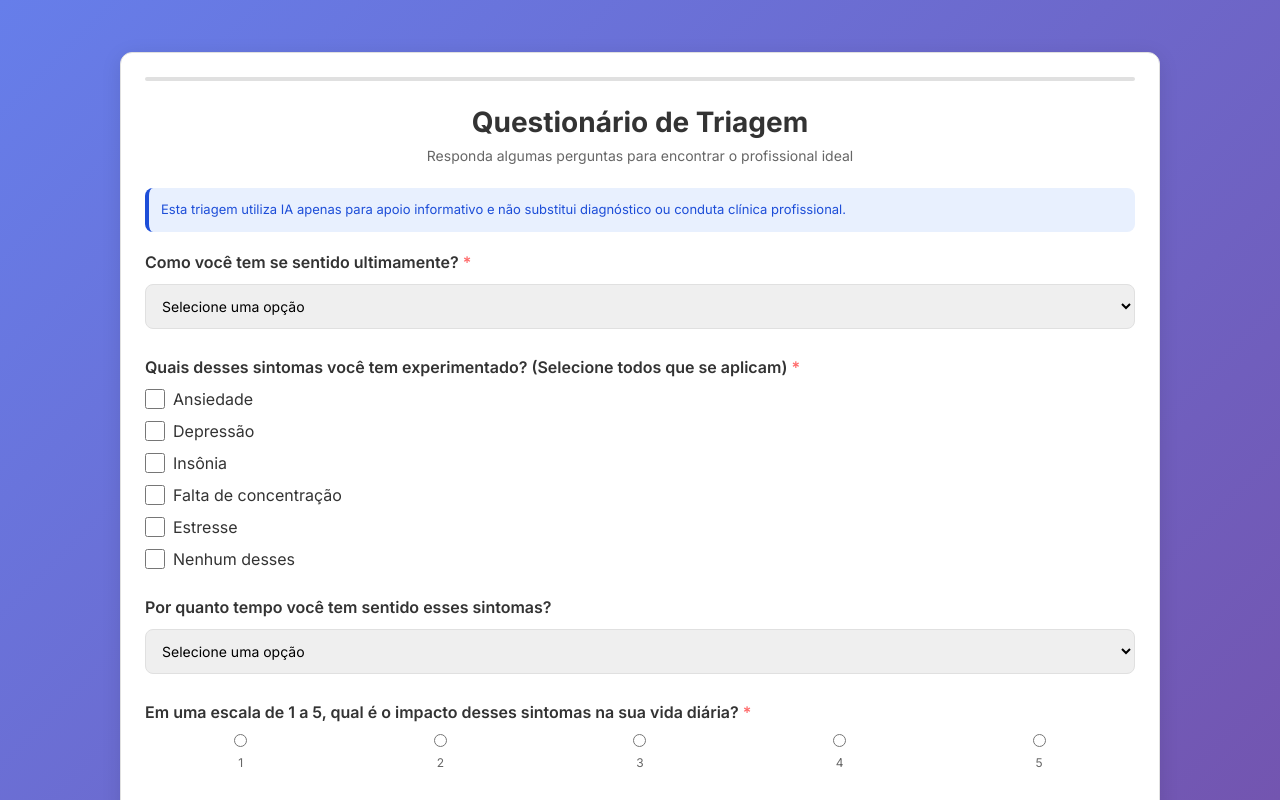
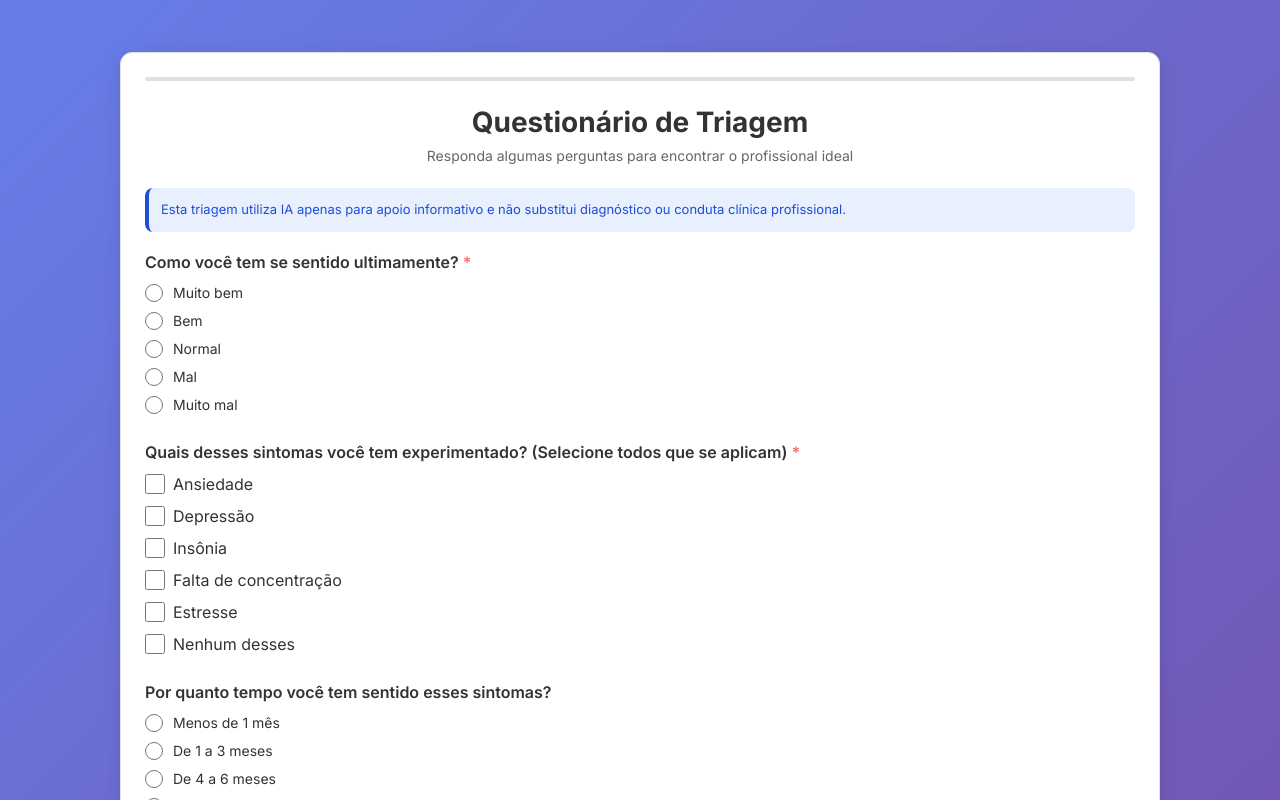
Before and after one commit to EnioAmarantes/brainhealth-web, an Angular app: page /questionnaire in a window 1280 px wide. Built offline with nearby package versions, Linux system fonts and the light colour scheme.

Commit message:
feat: update multiple choice question to use radio buttons for single selection

```diff
--- a/src/app/pages/questionnaire/questionnaire-screen.component.ts
+++ b/src/app/pages/questionnaire/questionnaire-screen.component.ts
@@ -49,14 +49,18 @@ import { of, BehaviorSubject } from 'rxjs';
                 </label>
 
                 <div [ngSwitch]="question.type">
-                  <!-- Multiple Choice -->
-                  <div *ngSwitchCase="QuestionType.MULTIPLE_CHOICE" class="options">
-                    <select [id]="question.id" [formControlName]="question.id" [attr.aria-label]="question.text">
-                      <option value="">Selecione uma opção</option>
-                      <option *ngFor="let option of question.options" [value]="option.value">
-                        {{ option.text }}
-                      </option>
-                    </select>
+                  <!-- Multiple Choice (single selection) -->
+                  <div *ngSwitchCase="QuestionType.MULTIPLE_CHOICE" class="single-choice-options">
+                    <label *ngFor="let option of question.options" class="single-choice-item" [for]="option.id">
+                      <input
+                        type="radio"
+                        [id]="option.id"
+                        [value]="option.value"
+                        [formControlName]="question.id"
+                        [attr.aria-label]="option.text"
+                      />
+                      <span>{{ option.text }}</span>
+                    </label>
                   </div>
 
                   <!-- Checkboxes -->
@@ -397,6 +401,33 @@ import { of, BehaviorSubject } from 'rxjs';
             font-weight: 400;
             cursor: pointer;
             flex: 1;
+          }
+        }
+      }
+
+      .single-choice-options {
+        display: flex;
+        flex-direction: column;
+        gap: 10px;
+
+        .single-choice-item {
+          display: flex;
+          align-items: center;
+          gap: 10px;
+          margin: 0;
+          font-weight: 400;
+          cursor: pointer;
+
+          input[type="radio"] {
+            width: 18px;
+            height: 18px;
+            cursor: pointer;
+          }
+
+          span {
+            flex: 1;
+            color: #333;
+            font-size: 14px;
           }
         }
       }
@@ -879,7 +910,10 @@ export class QuestionnaireScreenComponent implements OnInit {
     const questionnaire = this.questionnaire$.value;
     if (!questionnaire) return 0;
     const total = questionnaire.questions.length;
-    const answered = Object.values(this.questionnaireForm.value).filter(v => v).length;
+    const answered = questionnaire.questions
+      .map(q => this.questionnaireForm.get(q.id)?.value)
+      .filter(v => Array.isArray(v) ? v.length > 0 : !!v)
+      .length;
     return (answered / total) * 33;
   }
 
@@ -937,7 +971,9 @@ export class QuestionnaireScreenComponent implements OnInit {
 
       const description = this.freeTextForm.get('freeTextDescription')?.value;
       const rawAnswers = this.questionnaireForm.value;
-      const symptomsDuration = rawAnswers?.['q3'];
+      const symptomsDuration = Array.isArray(rawAnswers?.['q3'])
+        ? rawAnswers['q3'][0]
+        : rawAnswers?.['q3'];
       const normalizedAnswers = this.buildNormalizedAnswers(rawAnswers);
 
       if (!this.authService.isAuthenticated()) {
@@ -1039,6 +1075,22 @@ export class QuestionnaireScreenComponent implements OnInit {
   }
 
   private buildNormalizedAnswers(rawAnswers: Record<string, any>): Record<string, string> {
+    const firstValue = (value: any): string | undefined => {
+      if (Array.isArray(value)) {
+        return value.length > 0 ? String(value[0]) : undefined;
+      }
+
+      if (value === null || value === undefined || value === '') {
+        return undefined;
+      }
+
+      return String(value);
+    };
+
+    const q1Value = firstValue(rawAnswers?.['q1']);
+    const q3Value = firstValue(rawAnswers?.['q3']);
+    const q5Value = firstValue(rawAnswers?.['q5']);
+
     const q1Map: Record<string, number> = {
       very_well: 0,
       well: 1,
@@ -1065,11 +1117,11 @@ export class QuestionnaireScreenComponent implements OnInit {
     const q4Scale = Number(rawAnswers?.['q4'] || 1);
 
     const normalized: Record<string, number> = {
-      q1: q1Map[rawAnswers?.['q1']] ?? 1,
+      q1: q1Map[q1Value ?? ''] ?? 1,
       q2: Math.min(q2Selections, 3),
-      q3: q3Map[rawAnswers?.['q3']] ?? 1,
+      q3: q3Map[q3Value ?? ''] ?? 1,
       q4: Math.max(0, Math.min(3, q4Scale - 1)),
-      q5: q5Map[rawAnswers?.['q5']] ?? 1,
+      q5: q5Map[q5Value ?? ''] ?? 1,
       q6: 0,
       q7: 0,
       q8: 0,
```
